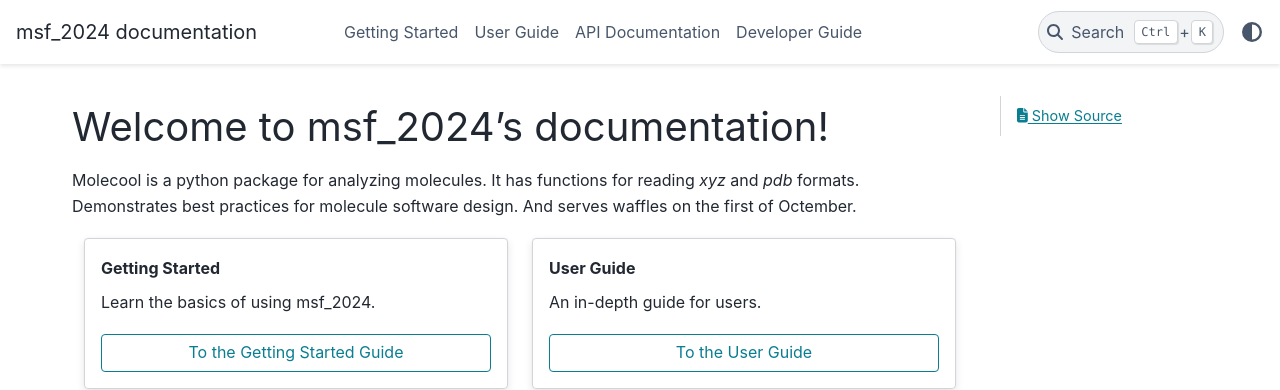
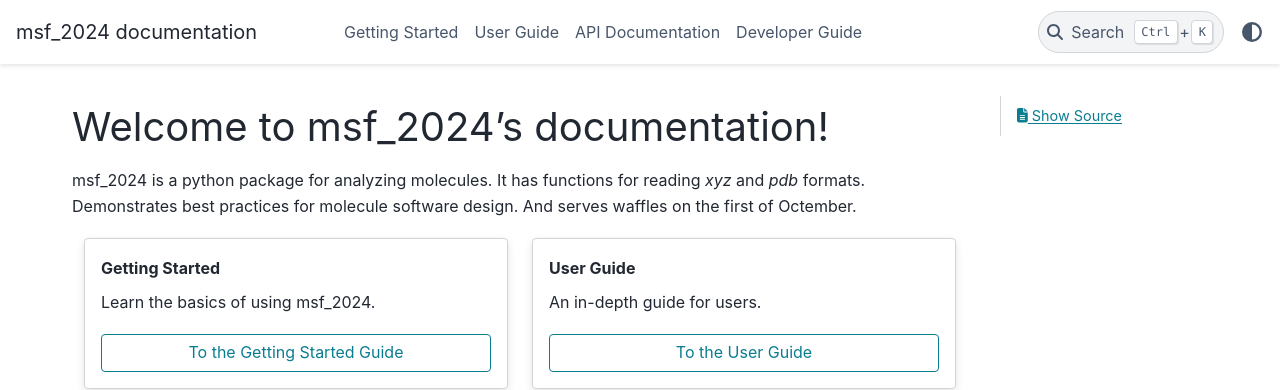
Before and after one commit to momokchung/msf_2024, a Sphinx documentation site: the page built from docs/index.rst, in a window 1280 px wide. Shown: the top 390 px of the page. Built offline with Sphinx 7.4.7 and the PyData theme 0.15.4, drawn with Linux system fonts in a browser that asks for light colours; the version number could not be read and is left out.

Commit message:
index.rst small change

```diff
--- a/docs/index.rst
+++ b/docs/index.rst
@@ -6,7 +6,7 @@
 Welcome to msf_2024's documentation!
 =========================================================
 
-Molecool is a python package for analyzing molecules.
+msf_2024 is a python package for analyzing molecules.
 It has functions for reading `xyz` and `pdb` formats.
 Demonstrates best practices for molecule software design.
 And serves waffles on the first of Octember.
```
